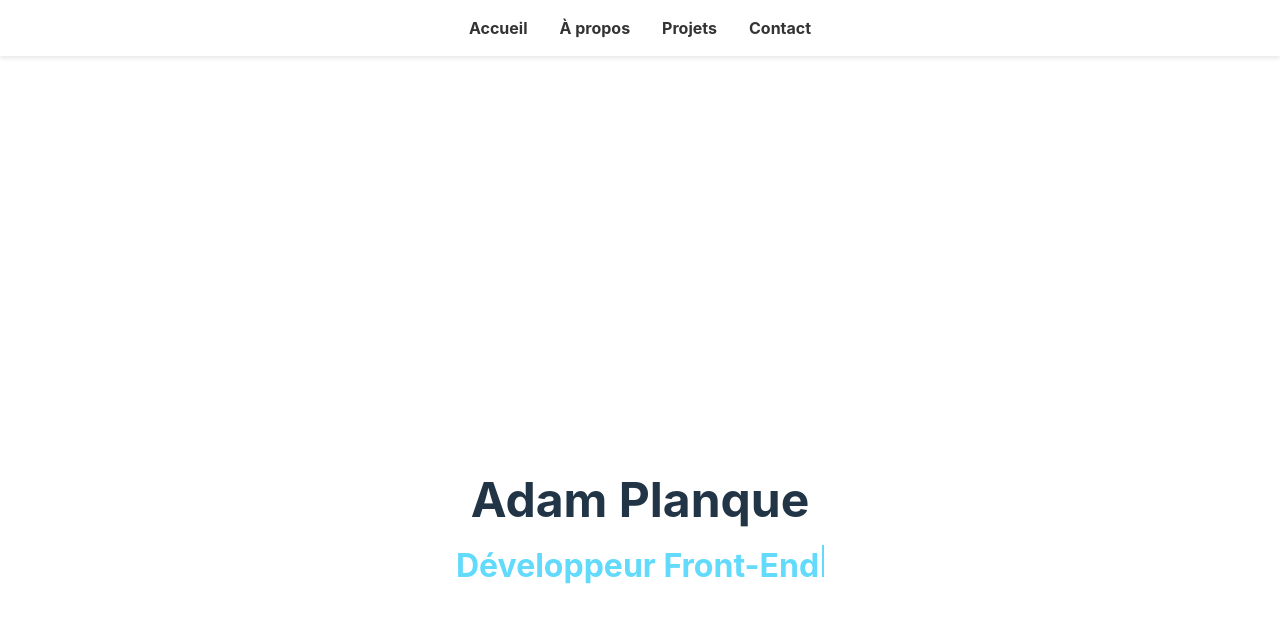
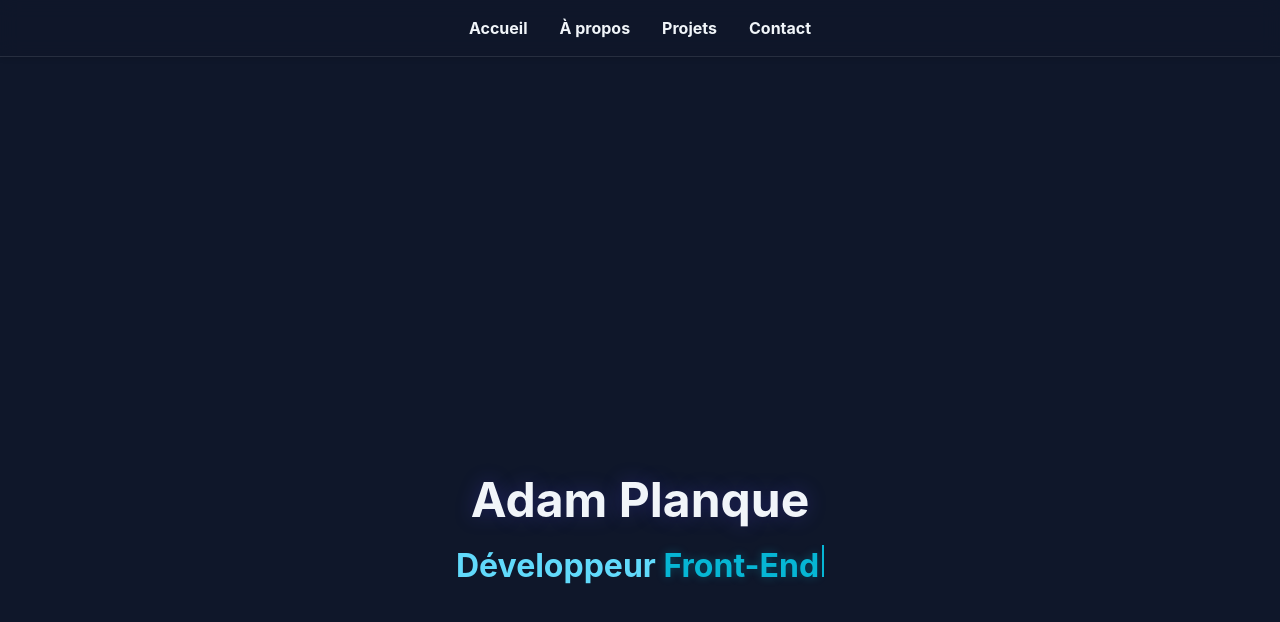
Before and after one commit to shadowforce78/SaumonPortfolio, a React (Vite) app: page / in a window 1280 px wide. Shown: the top 622 px of the page. Built offline with nearby package versions, Linux system fonts and the light colour scheme; no server answers.

Commit message:
add CSS variables for theming and enhance styles with gradients and hover effects

```diff
--- a/src/App.css
+++ b/src/App.css
@@ -1,8 +1,23 @@
+:root {
+  --primary: #4F46E5;         /* Indigo vif */
+  --primary-light: #818CF8;   /* Indigo clair */
+  --accent: #06B6D4;         /* Cyan */
+  --background: #0F172A;     /* Slate foncé */
+  --surface: #1E293B;        /* Slate plus clair */
+  --text: #F1F5F9;          /* Texte clair */
+  --text-secondary: #94A3B8; /* Texte secondaire */
+}
+
 #root {
   max-width: 1280px;
   margin: 0 auto;
   padding: 2rem;
   text-align: center;
+}
+
+body {
+  background-color: var(--background);
+  color: var(--text);
 }
 
 .logo {
@@ -52,7 +67,9 @@ header {
   top: 0;
   left: 0;
   right: 0;
-  background: #fff;
+  background: rgba(15, 23, 42, 0.8); /* Fond semi-transparent */
+  backdrop-filter: blur(10px);
+  border-bottom: 1px solid rgba(255, 255, 255, 0.1);
   box-shadow: 0 2px 5px rgba(0,0,0,0.1);
   z-index: 1000;
 }
@@ -71,8 +88,13 @@ nav li {
 
 nav a {
   text-decoration: none;
-  color: #333;
+  color: var(--text);
   font-weight: bold;
+  transition: all 0.3s cubic-bezier(0.4, 0, 0.2, 1);
+}
+
+nav a:hover {
+  color: var(--accent);
 }
 
 section {
@@ -90,6 +112,8 @@ section {
 .hero h1 {
   font-size: 3rem;
   margin-bottom: 1rem;
+  color: var(--text);
+  text-shadow: 0 0 20px rgba(79, 70, 229, 0.3);
 }
 
 .hero h2 {
@@ -105,29 +129,33 @@ section {
 }
 
 .project-card {
-  background: #2a2a2a;
+  background: var(--surface);
   padding: 1.5rem;
   border-radius: 12px;
-  box-shadow: 0 4px 15px rgba(0,0,0,0.2);
-  transition: all 0.3s ease-in-out;
+  box-shadow: 0 4px 15px rgba(0,0,0,0.3);
+  transition: all 0.3s cubic-bezier(0.4, 0, 0.2, 1);
   color: #fff;
-  border: 1px solid #3a3a3a;
+  border: 1px solid rgba(255, 255, 255, 0.1);
 }
 
 .project-card:hover {
   transform: translateY(-5px);
-  box-shadow: 0 6px 20px rgba(0,0,0,0.3);
-  border-color: #4a4a4a;
+  box-shadow: 0 8px 25px rgba(79, 70, 229, 0.2);
+  border-color: var(--primary-light);
 }
 
 .project-card h3 {
-  color: #61dafb;
+  color: var(--primary-light);
   margin-bottom: 1rem;
   font-size: 1.4rem;
 }
 
+.project-card:hover h3 {
+  color: var(--accent);
+}
+
 .project-card p {
-  color: #b3b3b3;
+  color: var(--text-secondary);
   line-height: 1.5;
 }
 
@@ -139,25 +167,26 @@ section {
 
 .project-links a {
   padding: 0.6rem 1.2rem;
-  background: #61dafb;
-  color: #1a1a1a;
+  background: var(--primary);
+  color: var(--text);
   text-decoration: none;
   border-radius: 6px;
   font-size: 0.9rem;
   font-weight: bold;
-  transition: all 0.2s ease;
+  transition: all 0.3s cubic-bezier(0.4, 0, 0.2, 1);
 }
 
 .project-links a:hover {
-  background: #4fa8c9;
-  transform: scale(1.05);
+  background: var(--primary-light);
+  transform: translateY(-2px);
+  box-shadow: 0 4px 12px rgba(79, 70, 229, 0.3);
 }
 
 .project-stats {
   display: flex;
   gap: 1.5rem;
   font-size: 0.9rem;
-  color: #888;
+  color: var(--text-secondary);
   margin-top: 1rem;
 }
 
@@ -180,7 +209,7 @@ section {
 
 .typing-title {
   font-size: 2rem;
-  color: #fff;
+  color: var(--text);
   font-weight: bold;
   margin: 0;
   white-space: nowrap;
@@ -188,7 +217,8 @@ section {
 }
 
 .typing-text {
-  color: #61dafb;
+  color: var(--accent);
+  text-shadow: 0 0 10px rgba(6, 182, 212, 0.3);
 }
 
 .cursor {
@@ -196,7 +226,7 @@ section {
   margin-left: 3px;
   width: 2px;
   height: 1em;
-  background: #61dafb;
+  background: var(--accent);
   animation: blink 1s step-end infinite;
 }
 
@@ -204,3 +234,12 @@ section {
   from, to { opacity: 1; }
   50% { opacity: 0; }
 }
+
+/* Ajout d'effets de gradient sur certains éléments */
+.section h2 {
+  background: linear-gradient(90deg, var(--primary), var(--accent));
+  -webkit-background-clip: text;
+  background-clip: text;
+  color: transparent;
+  font-weight: bold;
+}
```
